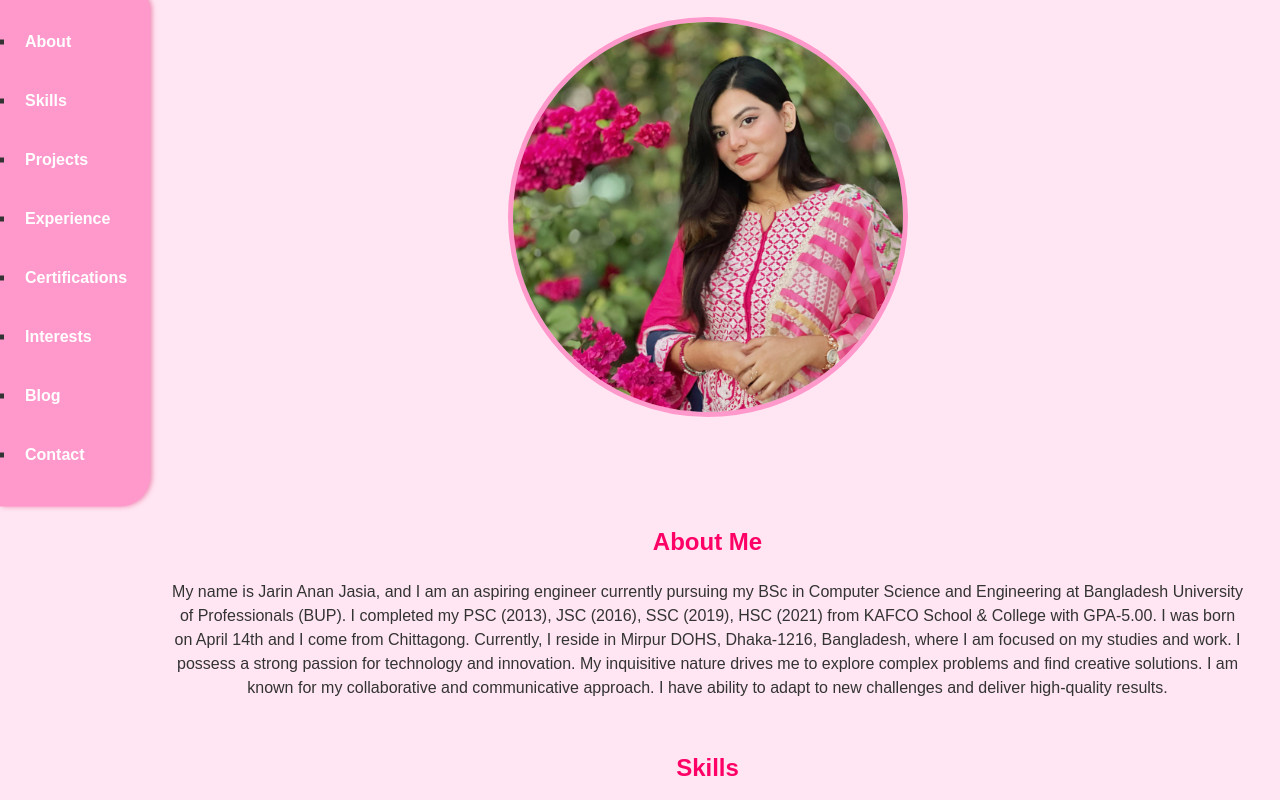
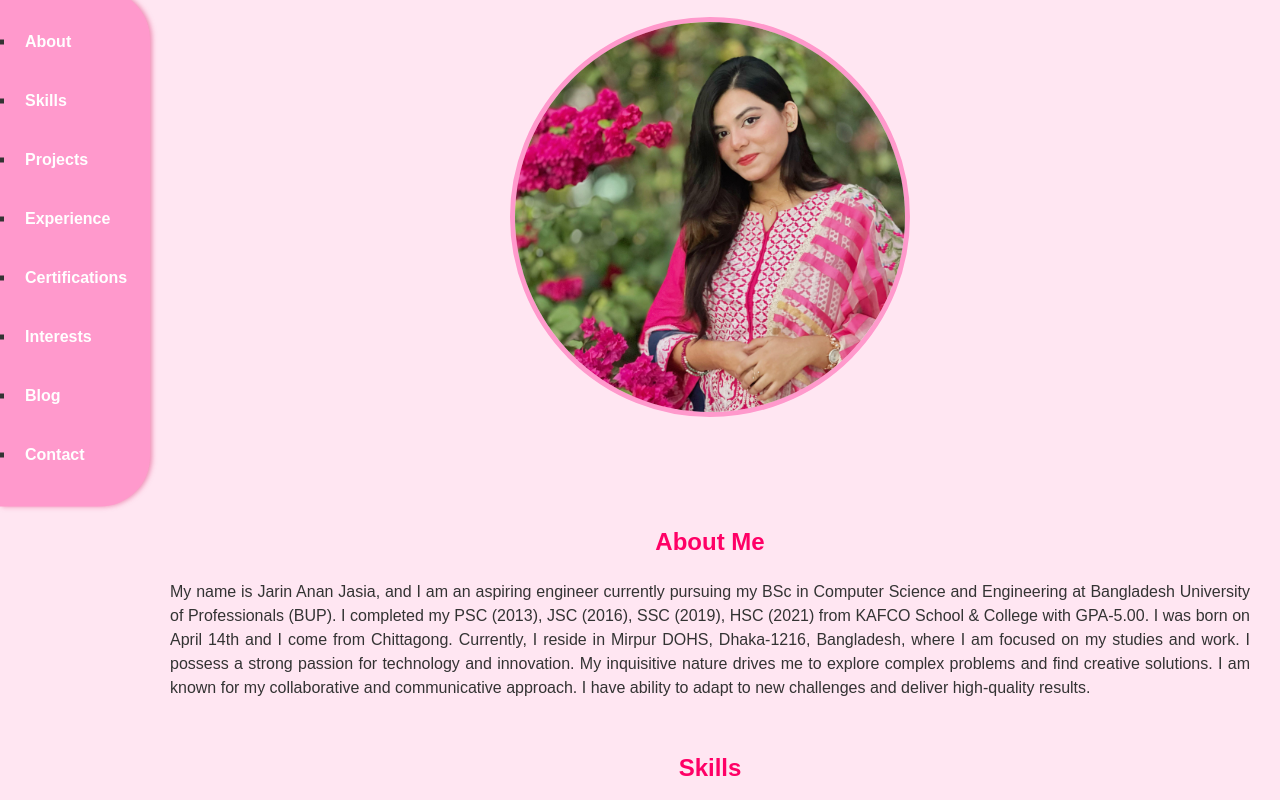
Before and after one commit to AbirKundu/PortFolio, a plain HTML site: page index.html in a window 1280 px wide. Shown: the part 152-952 px from the top of the page. Drawn offline with Linux system fonts and the light colour scheme.

Commit message:
Update style.css

```diff
--- a/style.css
+++ b/style.css
@@ -18,7 +18,7 @@ body {
     line-height: 1.5;
     /* Add padding to the left to make room for navigation */
     padding-left: 170px; /* Adjust based on nav width */
-    padding-right: 35px;
+    padding-right: 30px;
 }
 
 /* Navigation */
@@ -40,7 +40,7 @@ nav {
     /* Add slight shadow to navigation bar */
     box-shadow: 2px 0 5px #df3c7d8b;
     /* Add rounded corners to navigation bar */
-    border-radius: 0 20px 30px 0;
+    border-radius: 0 50px 50px 0;
 }
 
 nav ul {
@@ -183,7 +183,7 @@ section ul li:hover {
 }
 
 #about{
-    text-align: center;
+    text-align: justify;
 }
 
 #contact {
```
